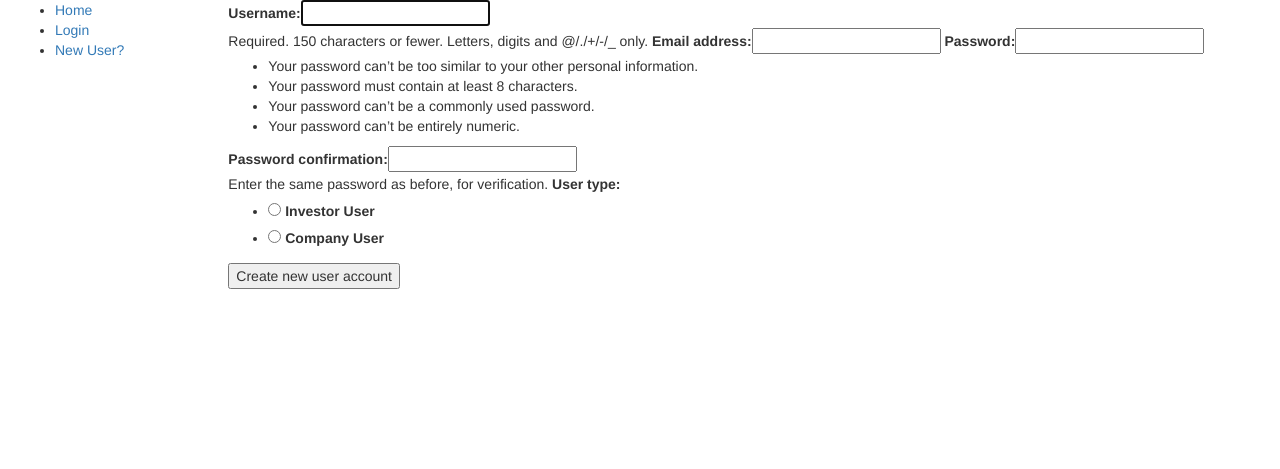
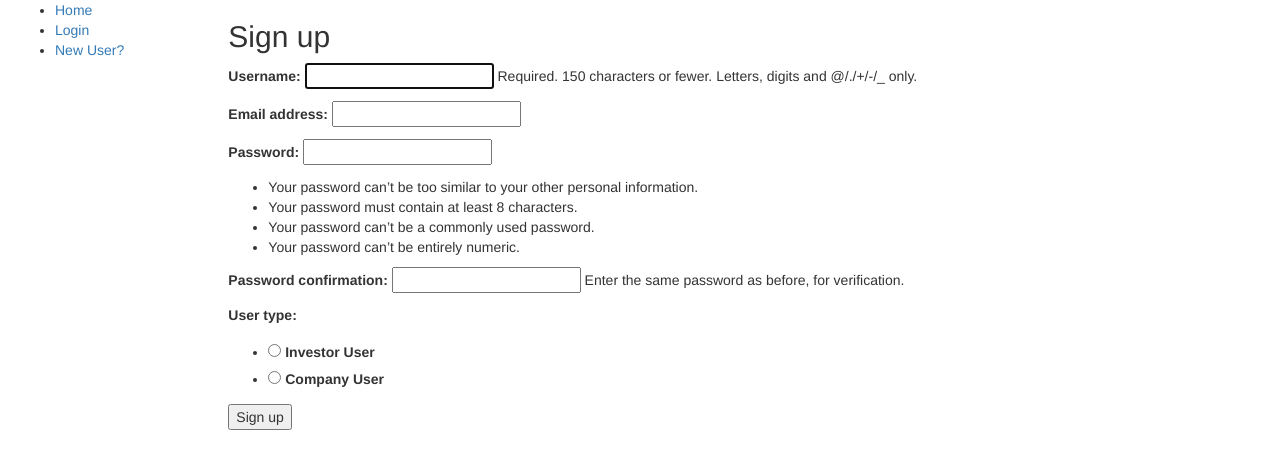
Before and after one commit to mdkearns/fintech-app, a Django app: page /app/create_user/ in a window 1280 px wide. Shown: the top 469 px of the page. Run offline with Django 3.2, Linux system fonts and the light colour scheme; some libraries are stand-ins or nearby versions.

Commit message:
formatted adduser.html

```diff
--- a/fintechApp/app/templates/adduser.html
+++ b/fintechApp/app/templates/adduser.html
@@ -1,10 +1,10 @@
 {% extends "base_generic.html" %}
 
 {% block content %}
-
-<form method="post" action="">
+  <h2>Sign up</h2>
+  <form method="post">
     {% csrf_token %}
-    {{ form }}
-    <input type="submit" value="Create new user account" />
-</form>
+    {{ form.as_p }}
+    <button type="submit">Sign up</button>
+  </form>
 {% endblock %}
```
Also changed, not shown: fintechApp/db.sqlite3.
